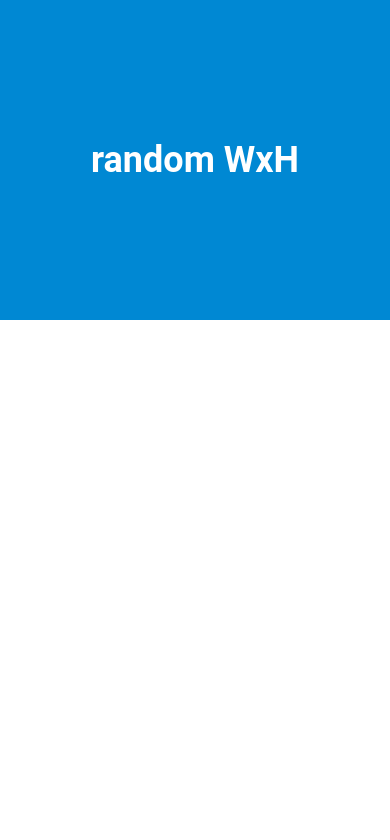
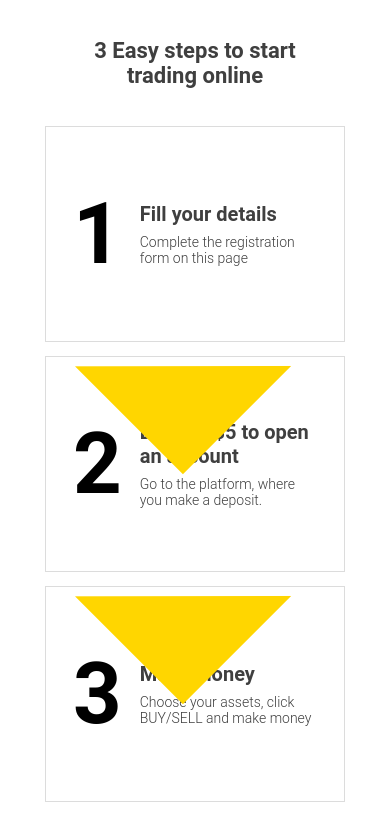
Before and after one commit to dreadlocker/ui-task, a Vue app: page / in a window 390 px wide. Shown: the top 840 px of the page. Built offline with nearby package versions, Linux system fonts and the light colour scheme.

Commit message:
main content part 1 ready for mobile

```diff
--- a/src/assets/styles/main.sass
+++ b/src/assets/styles/main.sass
@@ -33,6 +33,11 @@ body
 .content-holder
   width: 300px
   margin: 0 auto
+
+.content-window-holder
+  display: flex
+  border: 1px solid #DCDCDC
+
 @media (min-width: $min-mobile-portrait-width) and (max-width: $min-tablet-portrait-width - 1)
   .content-header-1
     width: 235px
@@ -42,4 +47,33 @@ body
     color: $text-color-2
     font-size: 22px
     text-align: center
+  .content-window-holder
+    height: 150px
+    position: relative
+    padding: 32px 27px
+  .content-window-holder-divider
+    margin-bottom: 14px
+  .content-window-number
+    font-size: 85px
+    font-weight: bold
+    margin-right: 18px
+  .content-window-info-holder
+    display: flex
+    flex-direction: column
+    color: $text-color-2
+  .window-header
+    font-size: 20px
+    font-weight: bold
+    margin: 0 0 8.67px
+  .window-content
+    margin: 0
+    font-weight: 300
+    font-size: 14px
+  .window-content-divider
+    position: absolute
+    bottom: -131px
+    font-size: 200px
+    color: #FFD600
+    transform: rotate(45deg)
+    z-index: 1
 // HomePageContent END
--- a/src/components/BaseContentWindow.vue
+++ b/src/components/BaseContentWindow.vue
@@ -1,11 +1,39 @@
 <template>
-  <div>
-    BaseContentWindow
+  <div
+    :class="{'content-window-holder-divider': index < lastIndex}"
+    class="content-window-holder absolutely-centered"
+  >
+    <div class="content-window-number">{{windowNumber}}</div>
+    <div class="content-window-info-holder">
+      <h2 class="window-header">{{window[0]}}</h2>
+      <h3 class="window-content">{{window[1]}}</h3>
+    </div>
+    <div v-if="index < lastIndex" class="window-content-divider">&#9698;</div>
   </div>
 </template>
 
 <script>
 export default {
   name: 'BaseContentWindow',
+  props: {
+    window: {
+      type: Array,
+      required: true,
+      validator: (arr) => arr.length === 2
+    },
+    index: {
+      type: Number,
+      required: true,
+    },
+    lastIndex: {
+      type: Number,
+      required: true,
+    },
+  },
+  computed: {
+    windowNumber() {
+      return this.index + 1
+    }
+  },
 }
 </script>
--- a/src/views/HomePage/HomePage.vue
+++ b/src/views/HomePage/HomePage.vue
@@ -1,24 +1,26 @@
 <template>
   <div>
-    <HomePageHeader
+    <!-- <HomePageHeader
       :headerText="headerText"
-      class="home-page-header absolutely-centered"
+    /> -->
+    <HomePageContent
+      :contentHeader="contentHeader1"
+      :contentWindows="content1Windows"
     />
-    <!-- <HomePageContent /> -->
     <!-- <HomePageFooter /> -->
   </div>
 </template>
 
 <script>
-import HomePageHeader from './HomePageHeader.vue'
-// import HomePageContent from './HomePageContent.vue'
+// import HomePageHeader from './HomePageHeader.vue'
+import HomePageContent from './HomePageContent.vue'
 // import HomePageFooter from './HomePageFooter.vue'
 
 export default {
   name: 'HomePage',
   components: {
-    HomePageHeader,
-    // HomePageContent,
+    // HomePageHeader,
+    HomePageContent,
     // HomePageFooter,
   },
   data() {
--- a/src/views/HomePage/HomePageContent.vue
+++ b/src/views/HomePage/HomePageContent.vue
@@ -1,11 +1,38 @@
 <template>
-  <div>
-    HomePageContent
+  <div class="content-holder">
+    <div class="content-header-1 absolutely-centered">{{contentHeader}}</div>
+    <BaseContentWindow
+      v-for="(window, index) in contentWindows"
+      :key="index"
+      :window="window"
+      :index="index"
+      :lastIndex="lastIndex"
+    />
   </div>
 </template>
 
 <script>
+import BaseContentWindow from '@/components/BaseContentWindow.vue'
+
 export default {
-  name: 'HomePageContent',
+  name: 'BaseHomePageContent',
+  components: {
+    BaseContentWindow,
+  },
+  props: {
+    contentHeader: {
+      type: String,
+      required: true
+    },
+    contentWindows: {
+      type: Array,
+      required: true
+    },
+  },
+  computed: {
+    lastIndex() {
+      return this.contentWindows.length - 1
+    }
+  }
 }
 </script>
--- a/src/views/HomePage/HomePageForm.vue
+++ b/src/views/HomePage/HomePageForm.vue
@@ -5,6 +5,7 @@
 </template>
 
 <script>
+// DA VALIDIRAM S JS FORM INPUT-A
 export default {
   name: 'HomePageForm',
 }
```
Also changed, not shown: src/views/HomePage/HomePage copy 2.vue (added, +74 -0 lines).
